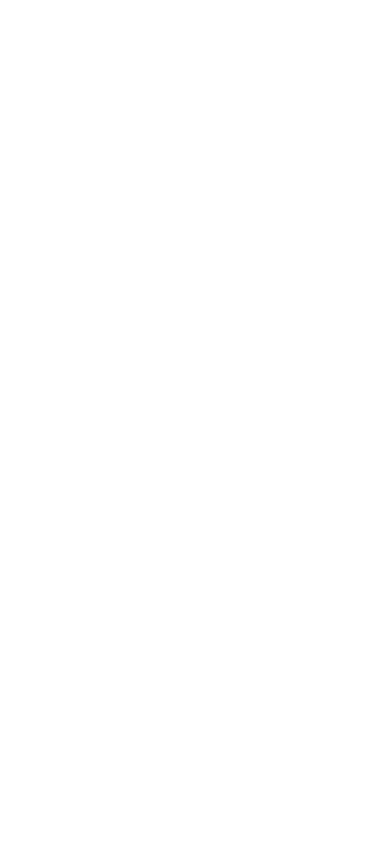
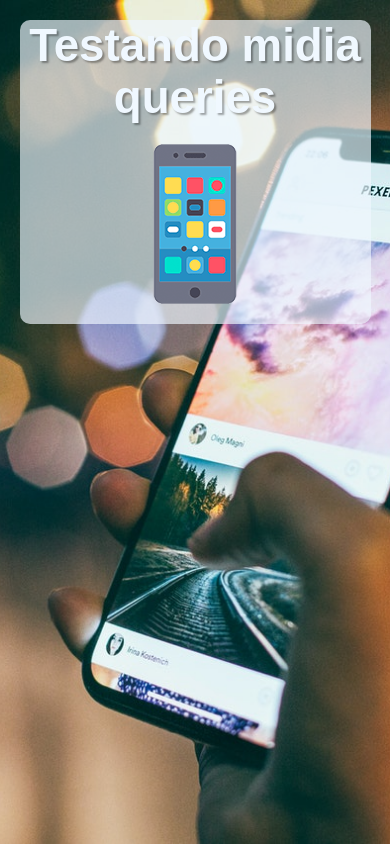
Before and after one commit to Ericlecio/Mobile-first-Media-Queries-, a plain HTML site: page index.html in a window 390 px wide. Drawn offline with Linux system fonts and the light colour scheme.

Commit message:
Criei estilos para phone

```diff
--- a/index.html
+++ b/index.html
@@ -5,8 +5,18 @@
     <meta http-equiv="X-UA-Compatible" content="IE=edge">
     <meta name="viewport" content="width=device-width, initial-scale=1.0">
     <title>Mobile first</title>
+    <link rel="stylesheet" href="style/style.css" media="all">
+    <link rel="stylesheet" href="style/media-query.css">
 </head>
 <body>
+    <main>
+        <h1>Testando midia queries</h1>
+        <img id="phone" src="imagens/icon-phone.png" alt="Acessando via smartphone">
+        <img id="tablet" src="imagens/icon-tablet.png" alt="Acessando via tablet">
+        <img id="print" src="imagens/icon-print.png" alt="versão para impressão">
+        <img id="pc" src="imagens/icon-pc.png" alt="versão desktop">
+        <img id="tv" src="imagens/icon-tv.png" alt="versão tv">
+    </main>
 
 </body>
 </html>
--- /dev/null
+++ b/style/media-query.css
@@ -0,0 +1,3 @@
+@charset "UTF-8";
+
+/*Todas as demais midias*/
--- /dev/null
+++ b/style/style.css
@@ -0,0 +1,42 @@
+@charset "UTF-8";
+
+/*Versão mobile*/
+
+*{
+    font-family: Arial, Helvetica, sans-serif;
+    font-size: 1.3em;
+    margin: 0px;
+    padding: 0px;
+    box-sizing: border-box;
+}
+
+html{
+    height: 100vh;
+}
+body{
+    background: black url(../imagens/back-phone.jpg) no-repeat;
+    background-size: cover;
+    background-position: center center;
+}
+main{
+    background-color: rgba(240, 248, 255, 0.664);
+    width: 90vw;
+    margin: auto;
+    border-radius: 10px;
+    margin-top: 20px;
+}
+#phone{
+    display: block;
+}
+img{
+    display: block;
+    margin: auto;
+}
+h1{
+    text-align: center;
+    color: aliceblue;
+    text-shadow: 2px 2px 2px rgba(0, 0, 0, 0.349);
+}
+#tablet, #print, #pc, #tv{
+    display: none;
+}
```
